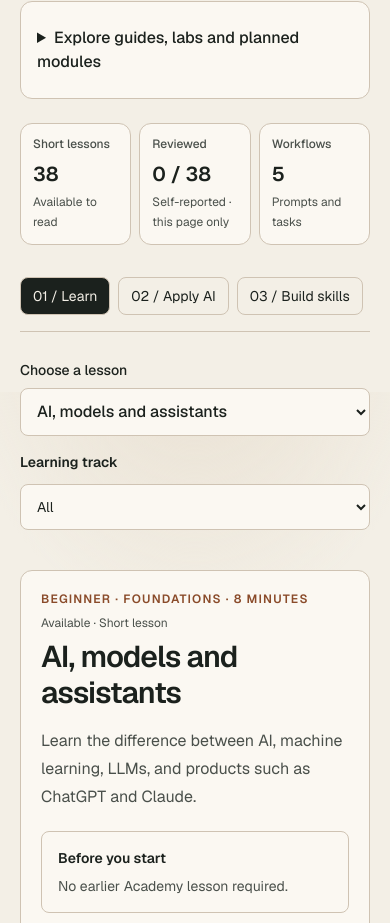
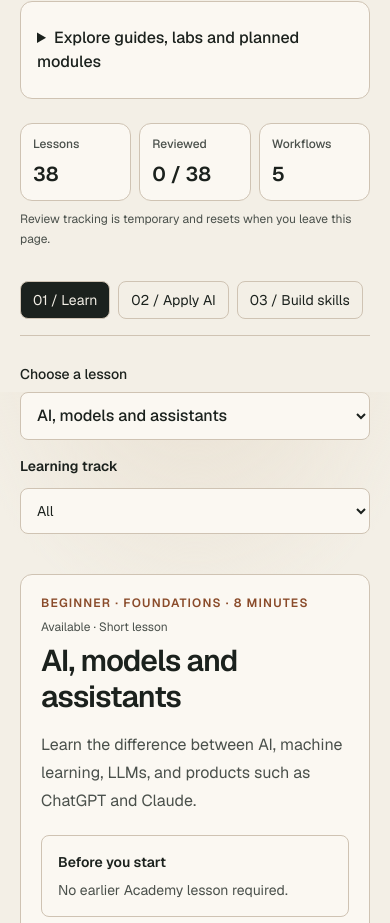
Before and after one commit to heyfunwhoa/byjoyaing-portfolio, a Next.js app: page /ai-academy in a window 390 px wide. Shown: the part 2140-3063 px from the top of the page. Built offline with nearby package versions, Linux system fonts and the light colour scheme.

Commit message:
Tighten Academy stats for mobile scanning

```diff
--- a/components/ai-academy/academy.tsx
+++ b/components/ai-academy/academy.tsx
@@ -194,35 +194,29 @@ export function Academy({ resources }: { resources?: ReactNode }) {
         </nav>
       ) : null}
       {resources}
-      <dl className="mb-8 grid min-w-0 grid-cols-3 gap-2 sm:gap-3">
+      <dl className="mb-2 grid min-w-0 grid-cols-3 gap-2 sm:gap-3">
         <div className="min-w-0 rounded-xl border border-border bg-card p-3 sm:p-5">
-          <dt className="text-xs font-medium text-muted">Short lessons</dt>
+          <dt className="text-xs font-medium text-muted">Lessons</dt>
           <dd className="mt-2 text-xl font-semibold sm:text-3xl">
             {lessons.length}
           </dd>
-          <p className="mt-1 text-xs leading-5 text-muted sm:text-sm">
-            Available to read
-          </p>
         </div>
         <div className="min-w-0 rounded-xl border border-border bg-card p-3 sm:p-5">
           <dt className="text-xs font-medium text-muted">Reviewed</dt>
           <dd className="mt-2 text-xl font-semibold sm:text-3xl">
             {reviewed.length} / {lessons.length}
           </dd>
-          <p className="mt-1 text-xs leading-5 text-muted sm:text-sm">
-            Self-reported · this page only
-          </p>
         </div>
         <div className="min-w-0 rounded-xl border border-border bg-card p-3 sm:p-5">
           <dt className="text-xs font-medium text-muted">Workflows</dt>
           <dd className="mt-2 text-xl font-semibold sm:text-3xl">
             {workflows.length}
           </dd>
-          <p className="mt-1 text-xs leading-5 text-muted sm:text-sm">
-            Prompts and tasks
-          </p>
         </div>
       </dl>
+      <p className="mb-8 text-xs leading-5 text-muted">
+        Review tracking is temporary and resets when you leave this page.
+      </p>
       <nav
         aria-label="Academy sections"
         className="mb-7 flex flex-wrap gap-2 border-b border-border pb-4"
```
